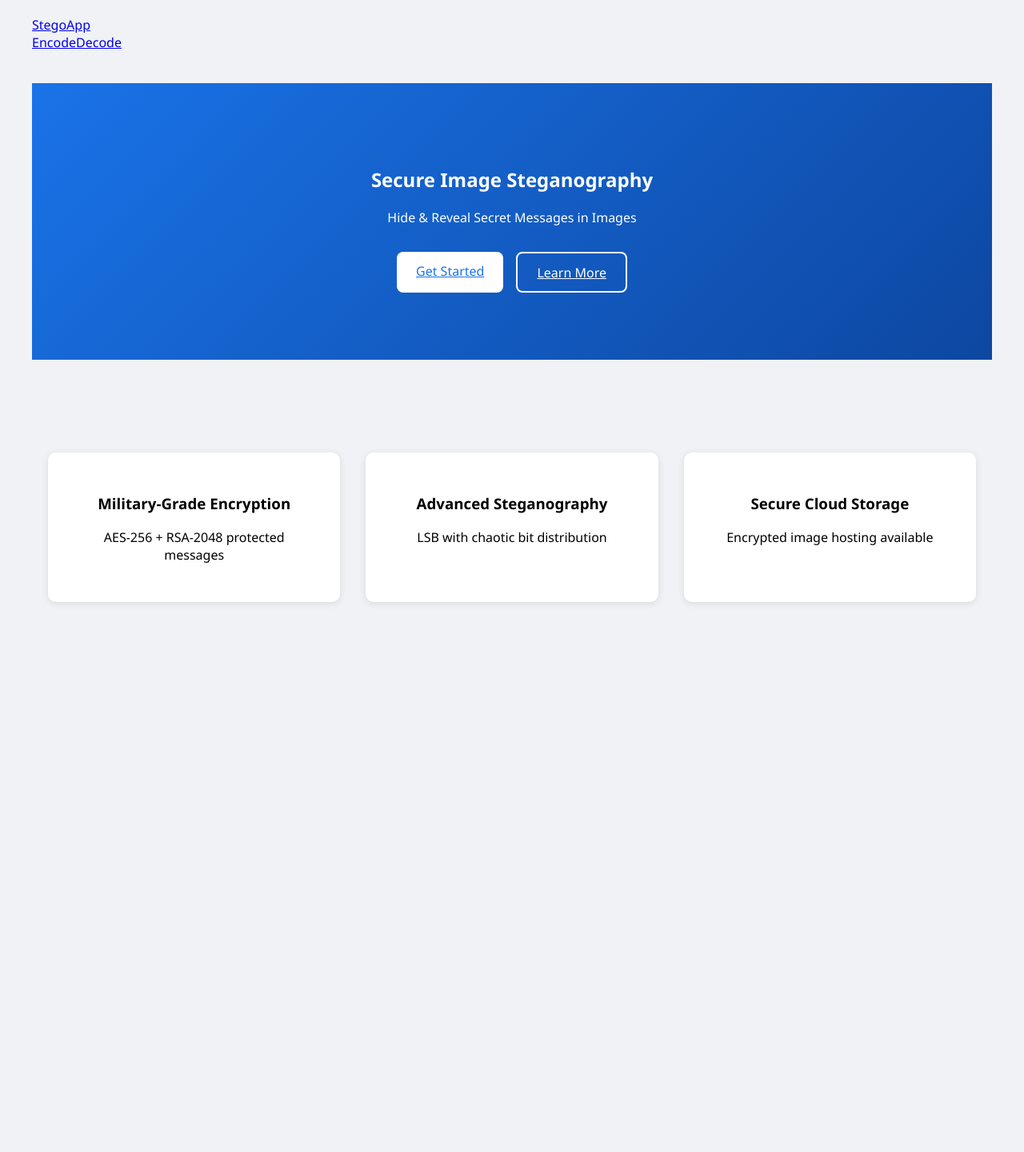
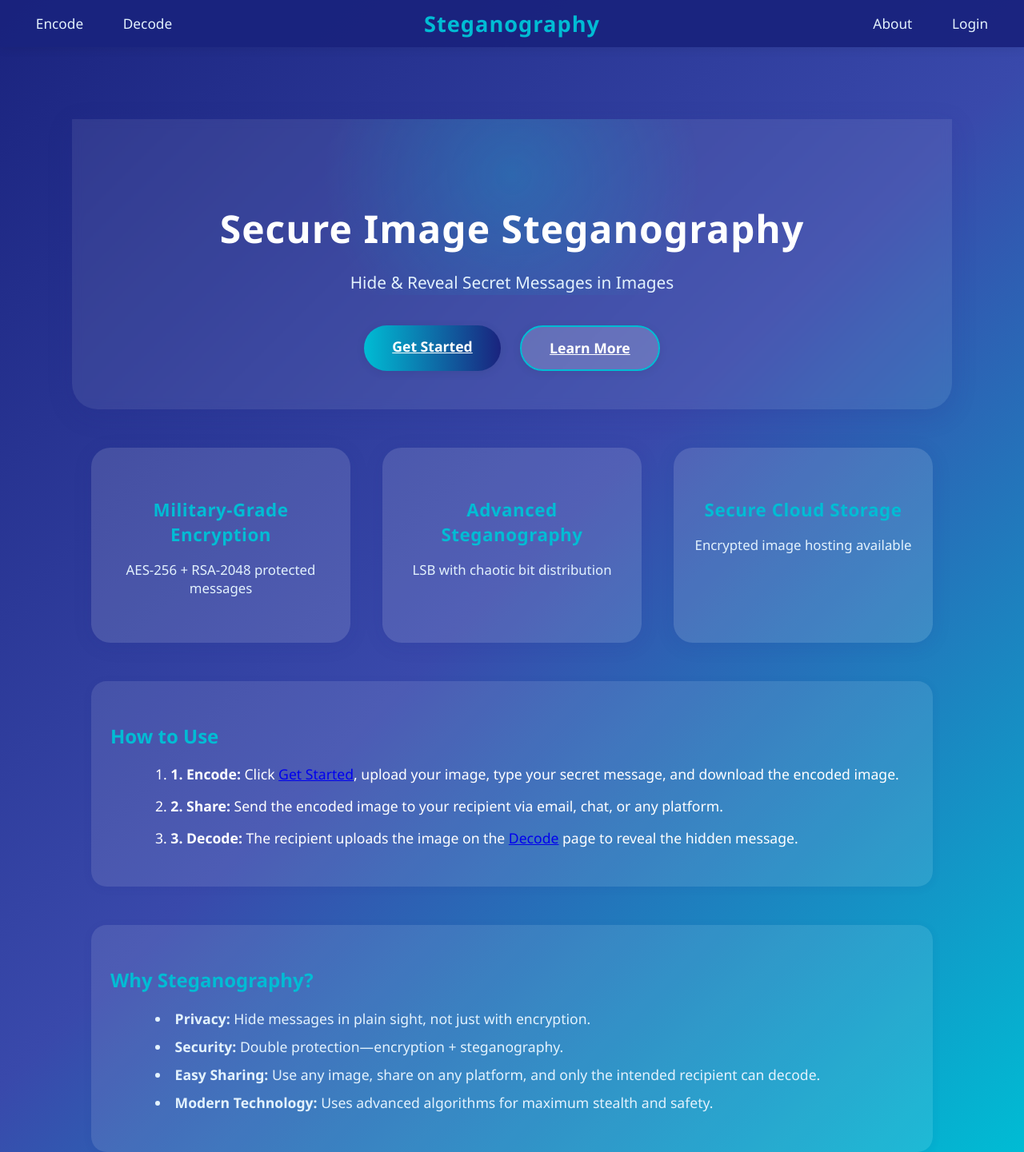
Before and after one commit to vishal-tamhane/Steganography_Project2, a React (Create React App) app in the folder frontend-temp/: page / in a window 1280 px wide. Shown: the whole page at 80% size. Before the commit the page ends 841 px from the top, so only its background shows below. Built offline with nearby package versions, Linux system fonts and the light colour scheme.

Commit message:
Frontend added and navbar as well

```diff
--- a/frontend-temp/src/App.css
+++ b/frontend-temp/src/App.css
@@ -1,160 +1,259 @@
-/* src/App.css */
+
+/* .......................... Global Styles .......................... */
 body {
   margin: 0;
-  font-family: 'Segoe UI', sans-serif;
-  background: #f0f2f5;
-}
-
-.container {
-  max-width: 1200px;
-  margin: 0 auto;
-  padding: 20px;
-}
-
-.navbar {
-  background: #1a73e8;
-  padding: 1rem 2rem;
-  box-shadow: 0 2px 4px rgba(0,0,0,0.1);
-}
-
-.nav-links {
-  display: flex;
-  gap: 2rem;
-  color: white;
-}
-
-.nav-links a {
-  color: white;
-  text-decoration: none;
-  font-weight: 500;
-  transition: opacity 0.2s;
-}
-
-.nav-links a:hover {
-  opacity: 0.8;
+  font-family: 'Segoe UI', 'Roboto', Arial, sans-serif;
+  background: linear-gradient(135deg, #1a237e 0%, #3949ab 50%, #00bcd4 100%);
+  min-height: 100vh;
 }
 
 .hero-section {
+  margin-top: 90px;
+  background: rgba(255,255,255,0.08);
+  backdrop-filter: blur(6px);
+  border-radius: 0 0 32px 32px;
+  box-shadow: 0 8px 32px 0 rgba(31, 38, 135, 0.15);
+  padding: 4rem 0 3rem 0;
   text-align: center;
-  padding: 4rem 0;
-  background: linear-gradient(135deg, #1a73e8, #0d47a1);
-  color: white;
-  margin-bottom: 3rem;
+  margin-bottom: 2.5rem;
+  position: relative;
+  overflow: hidden;
+}
+
+.hero-section::before {
+
+  content: '';
+  position: absolute;
+  top: -80px;
+  left: 50%;
+  transform: translateX(-50%);
+  width: 600px;
+  height: 300px;
+  background: radial-gradient(circle, #00bcd4 0%, transparent 70%);
+  opacity: 0.25;
+  z-index: 0;
+}
+
+.hero-section h1 {
+  font-size: 3rem;
+  font-weight: 800;
+  color: #fff;
+  letter-spacing: 1px;
+  margin-bottom: 1rem;
+  z-index: 1;
+  position: relative;
+}
+
+.subtitle {
+  color: #e3f2fd;
+  font-size: 1.3rem;
+  margin-bottom: 2.5rem;
+  z-index: 1;
+  position: relative;
 }
 
 .hero-buttons {
   display: flex;
-  gap: 1rem;
   justify-content: center;
-  margin-top: 2rem;
+  gap: 1.5rem;
+  z-index: 1;
+  position: relative;
 }
 
 .btn {
-  padding: 0.8rem 1.5rem;
+  padding: 0.9rem 2.2rem;
   border: none;
-  border-radius: 8px;
+  border-radius: 2rem;
+  font-size: 1.1rem;
+  font-weight: 600;
   cursor: pointer;
-  font-weight: 500;
-  transition: transform 0.2s;
+  transition: background 0.2s, color 0.2s, box-shadow 0.2s, transform 0.2s;
+  box-shadow: 0 2px 12px rgba(0,0,0,0.08);
+  outline: none;
 }
 
 .btn-primary {
-  background: #fff;
-  color: #1a73e8;
+  background: linear-gradient(90deg, #00bcd4 0%, #1a237e 100%);
+  color: #fff;
+}
+
+.btn-primary:hover {
+  background: linear-gradient(90deg, #1a237e 0%, #00bcd4 100%);
+  color: #fff;
+  transform: translateY(-2px) scale(1.04);
 }
 
 .btn-secondary {
-  background: transparent;
-  border: 2px solid #fff;
-  color: white;
+  background: rgba(255,255,255,0.18);
+  color: #fff;
+  border: 2px solid #00bcd4;
 }
 
-.btn:hover {
-  transform: translateY(-2px);
+.btn-secondary:hover {
+  background: #00bcd4;
+  color: #fff;
+  transform: translateY(-2px) scale(1.04);
 }
 
-.dropzone {
-  border: 2px dashed #1a73e8;
-  border-radius: 10px;
-  padding: 2rem;
-  text-align: center;
-  background: rgba(26, 115, 232, 0.05);
-  cursor: pointer;
-  transition: all 0.3s;
-}
-
-.dropzone.active {
-  border-color: #0d47a1;
-  background: rgba(26, 115, 232, 0.1);
-}
-
-.message-input {
-  width: 100%;
-  padding: 1rem;
-  border: 2px solid #ddd;
-  border-radius: 8px;
-  margin: 1rem 0;
-  resize: vertical;
-  min-height: 100px;
-}
-
-.error-message {
-  color: #dc3545;
-  background: #ffe6e6;
-  padding: 0.8rem;
-  border-radius: 8px;
-  margin: 1rem 0;
-}
-
-.result-card {
-  background: white;
-  border-radius: 10px;
-  padding: 2rem;
-  box-shadow: 0 2px 10px rgba(0,0,0,0.1);
-  margin-top: 2rem;
-}
-
-.loading-spinner {
-  border: 4px solid #f3f3f3;
-  border-top: 4px solid #1a73e8;
-  border-radius: 50%;
-  width: 30px;
-  height: 30px;
-  animation: spin 1s linear infinite;
+.container {
+  max-width: 1100px;
   margin: 0 auto;
-}
-
-@keyframes spin {
-  0% { transform: rotate(0deg); }
-  100% { transform: rotate(360deg); }
+  padding: 0 1.5rem;
 }
 
 .features-grid {
   display: grid;
-  grid-template-columns: repeat(3, 1fr);
-  gap: 2rem;
-  margin: 3rem 0;
+  grid-template-columns: repeat(auto-fit, minmax(260px, 1fr));
+  gap: 2.5rem;
+  margin: 3rem 0 0 0;
 }
 
 .feature-card {
-  background: white;
-  padding: 2rem;
-  border-radius: 10px;
+  background: rgba(255,255,255,0.13);
+  border-radius: 1.5rem;
+  box-shadow: 0 4px 24px 0 rgba(31, 38, 135, 0.10);
+  padding: 2.5rem 1.5rem;
   text-align: center;
-  box-shadow: 0 2px 10px rgba(0,0,0,0.1);
-  transition: transform 0.2s;
+  color: #fff;
+  position: relative;
+  overflow: hidden;
+  transition: transform 0.2s, box-shadow 0.2s;
 }
 
 .feature-card:hover {
-  transform: translateY(-5px);
+  transform: translateY(-8px) scale(1.03);
+  box-shadow: 0 8px 32px 0 rgba(31, 38, 135, 0.18);
 }
 
-@media (max-width: 768px) {
+.feature-card h3 {
+  font-size: 1.4rem;
+  font-weight: 700;
+  margin-bottom: 1rem;
+  color: #00bcd4;
+  letter-spacing: 0.5px;
+}
+
+.feature-card p {
+  font-size: 1.05rem;
+  color: #e3f2fd;
+}
+.how-to-use-section, .why-steg-section {
+  background: rgba(255,255,255,0.10);
+  border-radius: 1.2rem;
+  box-shadow: 0 2px 12px rgba(31,38,135,0.07);
+  margin: 3rem 0 0 0;
+  padding: 2rem 1.5rem;
+}
+
+.how-to-use-section h2, .why-steg-section h2 {
+  color: #00bcd4;
+  font-size: 1.5rem;
+  font-weight: 700;
+  margin-bottom: 1.2rem;
+}
+
+.how-to-list {
+  list-style: decimal inside;
+  color: #fff;
+  font-size: 1.1rem;
+  margin-left: 1rem;
+}
+
+.how-to-list li {
+  margin-bottom: 1rem;
+}
+
+.why-steg-section ul {
+  list-style: disc inside;
+  color: #e3f2fd;
+  font-size: 1.1rem;
+  margin-left: 1rem;
+}
+
+.why-steg-section li {
+  margin-bottom: 0.7rem;
+}
+
+/* ........................ Navbar ...................... */
+.custom-navbar {
+  display: flex;
+  align-items: center;
+  justify-content: space-between;
+  background: rgba(26, 35, 126, 0.95);
+  padding: 0.7rem 2rem;
+  box-shadow: 0 2px 12px rgba(0,0,0,0.08);
+  position: sticky;
+  top: 0;
+  z-index: 100;
+}
+
+.nav-section {
+  display: flex;
+  gap: 1.5rem;
+}
+
+.nav-left {
+  justify-content: flex-start;
+  flex: 1;
+}
+
+.nav-center {
+  flex: 1;
+  display: flex;
+  justify-content: center;
+}
+
+.nav-right {
+  justify-content: flex-end;
+  flex: 1;
+}
+
+.nav-title {
+  font-size: 1.7rem;
+  font-weight: 800;
+  color: #00bcd4;
+  letter-spacing: 1px;
+  text-decoration: none;
+  transition: color 0.2s;
+}
+
+.nav-title:hover {
+  color: #fff;
+}
+
+.nav-link {
+  color: #e3f2fd;
+  font-size: 1.08rem;
+  font-weight: 500;
+  text-decoration: none;
+  padding: 0.3rem 0.8rem;
+  border-radius: 6px;
+  transition: background 0.2s, color 0.2s;
+}
+
+.nav-link:hover {
+  background: #00bcd4;
+  color: #fff;
+}
+
+@media (max-width: 700px) {
+  .custom-navbar {
+    flex-direction: column;
+    padding: 1rem 0.5rem;
+  }
+  .nav-section, .nav-center {
+    flex: unset;
+    justify-content: center;
+    margin: 0.3rem 0;
+  }
+}
+
+
+@media (max-width: 700px) {
+  .hero-section h1 {
+    font-size: 2.1rem;
+  }
   .features-grid {
     grid-template-columns: 1fr;
   }
-
-  .hero-buttons {
-    flex-direction: column;
-  }
 }
--- a/frontend-temp/src/App.js
+++ b/frontend-temp/src/App.js
@@ -3,19 +3,12 @@ import { BrowserRouter as Router, Routes, Route, Link } from 'react-router-dom';
 import EncodePage from './pages/EncodePage';
 import DecodePage from './pages/DecodePage';
 import HomePage from './pages/HomePage';
+import Navbar from './pages/Navbar';
 import './App.css';
 function App() {
   return (
     <Router>
-      <nav className="bg-gray-800 p-4">
-        <div className="container mx-auto flex justify-between items-center">
-          <Link to="/" className="text-white text-xl font-bold">StegoApp</Link>
-          <div className="space-x-4">
-            <Link to="/encode" className="text-gray-300 hover:text-white">Encode</Link>
-            <Link to="/decode" className="text-gray-300 hover:text-white">Decode</Link>
-          </div>
-        </div>
-      </nav>
+       <Navbar />
 
       <div className="container mx-auto p-4">
         <Routes>
--- a/frontend-temp/src/pages/HomePage.js
+++ b/frontend-temp/src/pages/HomePage.js
@@ -1,4 +1,5 @@
 import React from 'react';
+
 import '../App.css';
 
 const HomePage = () => {
@@ -30,6 +31,33 @@ const HomePage = () => {
             <p>Encrypted image hosting available</p>
           </div>
         </div>
+
+        {/* How to Use Section */}
+        <section className="how-to-use-section">
+          <h2>How to Use</h2>
+          <ol className="how-to-list">
+            <li>
+              <strong>1. Encode:</strong> Click <a href="/encode">Get Started</a>, upload your image, type your secret message, and download the encoded image.
+            </li>
+            <li>
+              <strong>2. Share:</strong> Send the encoded image to your recipient via email, chat, or any platform.
+            </li>
+            <li>
+              <strong>3. Decode:</strong> The recipient uploads the image on the <a href="/decode">Decode</a> page to reveal the hidden message.
+            </li>
+          </ol>
+        </section>
+
+        {/* Why Steganography Section */}
+        <section className="why-steg-section">
+          <h2>Why Steganography?</h2>
+          <ul>
+            <li><strong>Privacy:</strong> Hide messages in plain sight, not just with encryption.</li>
+            <li><strong>Security:</strong> Double protection—encryption + steganography.</li>
+            <li><strong>Easy Sharing:</strong> Use any image, share on any platform, and only the intended recipient can decode.</li>
+            <li><strong>Modern Technology:</strong> Uses advanced algorithms for maximum stealth and safety.</li>
+          </ul>
+        </section>
       </div>
     </div>
   );
--- /dev/null
+++ b/frontend-temp/src/pages/Navbar.js
@@ -0,0 +1,23 @@
+import React from 'react';
+import { Link } from 'react-router-dom';
+import '../App.css';
+
+const Navbar = () => {
+  return (
+    <nav className="custom-navbar">
+      <div className="nav-section nav-left">
+        <Link to="/encode" className="nav-link">Encode</Link>
+        <Link to="/decode" className="nav-link">Decode</Link>
+      </div>
+      <div className="nav-center">
+        <Link to="/" className="nav-title">Steganography</Link>
+      </div>
+      <div className="nav-section nav-right">
+        <Link to="/about" className="nav-link">About</Link>
+        <Link to="/login" className="nav-link">Login</Link>
+      </div>
+    </nav>
+  );
+};
+
+export default Navbar;
```
